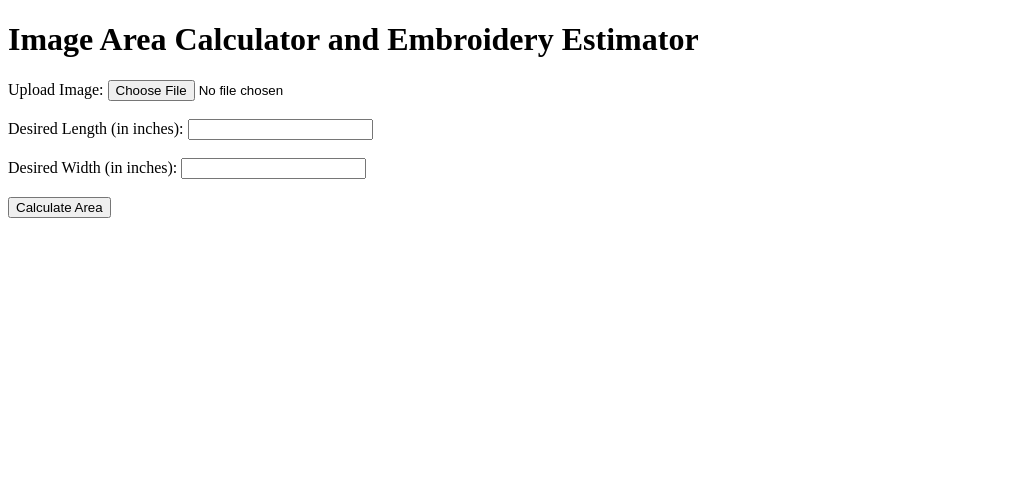
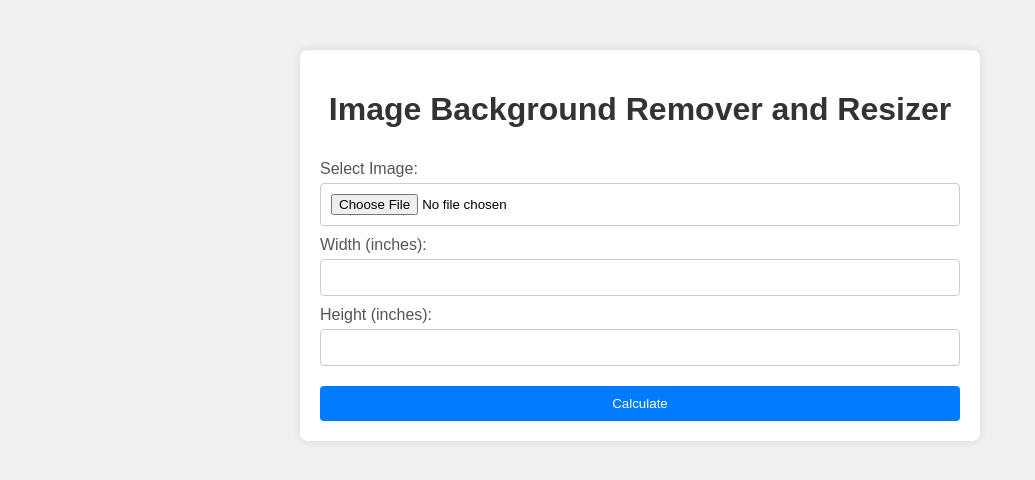
Before and after one commit to jacobkho/stitch-estimate, a Flask app: page / in a window 1280 px wide. Shown: the top 480 px of the page, without its empty margins (0-1035 px from the left). Run offline with Flask 3, Linux system fonts and the light colour scheme.

Commit message:
image analyzing working, I think

```diff
--- a/app.py
+++ b/app.py
@@ -1,155 +1,85 @@
-from flask import Flask, request, render_template, send_file
+from flask import Flask, request, render_template, jsonify
 import cv2
 import numpy as np
 from PIL import Image
-import os
-import tempfile
-import shutil
+import io
 
 app = Flask(__name__)
-TEMP_DIR = 'static/temp/'
 
-# Ensure the temporary directory exists
-if not os.path.exists(TEMP_DIR):
-    os.makedirs(TEMP_DIR)
+# Function to process the image and remove the background using GrabCut
+def remove_background(image):
+    # Convert image to numpy array
+    image_np = np.array(image)
 
-@app.route('/', methods=['GET', 'POST'])
+    # Create a mask
+    mask = np.zeros(image_np.shape[:2], np.uint8)
+
+    # Create temporary arrays used by GrabCut
+    bgdModel = np.zeros((1, 65), np.float64)
+    fgdModel = np.zeros((1, 65), np.float64)
+
+    # Define the rectangle which contains the foreground object
+    rect = (10, 10, image_np.shape[1]-10, image_np.shape[0]-10)
+
+    # Apply GrabCut algorithm
+    cv2.grabCut(image_np, mask, rect, bgdModel, fgdModel, 5, cv2.GC_INIT_WITH_RECT)
+
+    # Modify the mask so that sure and likely foreground are set to 1, and the rest are set to 0
+    mask2 = np.where((mask == 2) | (mask == 0), 0, 1).astype('uint8')
+
+    # Apply the mask to the image
+    result_image = image_np * mask2[:, :, np.newaxis]
+
+    # Convert masked areas to white background
+    background = np.full_like(result_image, (255, 255, 255))
+    result_with_white_bg = np.where(result_image == 0, background, result_image)
+
+    return result_with_white_bg, mask2
+
+# Function to resize the image based on the user's specifications
+def resize_image(image, mask, width_inch, height_inch, dpi):
+    original_width, original_height = image.shape[1], image.shape[0]
+    if width_inch and not height_inch:
+        width_px = int(width_inch * dpi)
+        height_px = int((width_px / original_width) * original_height)
+    elif height_inch and not width_inch:
+        height_px = int(height_inch * dpi)
+        width_px = int((height_px / original_height) * original_width)
+    else:
+        width_px = int(width_inch * dpi)
+        height_px = int(height_inch * dpi)
+
+    resized_image = cv2.resize(image, (width_px, height_px), interpolation=cv2.INTER_AREA)
+    resized_mask = cv2.resize(mask, (width_px, height_px), interpolation=cv2.INTER_AREA)
+    return resized_image, resized_mask
+
+# Function to calculate the area of the object in square inches and total stitches
+def calculate_area_and_stitches(mask, dpi):
+    object_area_pixels = np.sum(mask == 1)
+    square_inches = object_area_pixels / (dpi * dpi)
+    total_stitches = square_inches * 2000
+    return square_inches, total_stitches
+
+@app.route('/')
 def index():
-    error = None
-    cleaned_filepath = None
-    area = 0
-    stitches = 0
-    cost = 0
+    return render_template('index.html')
 
-    if request.method == 'POST':
-        # Clean up the temp directory
-        shutil.rmtree(TEMP_DIR)
-        os.makedirs(TEMP_DIR)
+@app.route('/process', methods=['POST'])
+def process_image():
+    file = request.files['image']
+    width_inch = request.form.get('width', type=float)
+    height_inch = request.form.get('height', type=float)
 
-        file = request.files['file']
-        desired_length = request.form.get('length')
-        desired_width = request.form.get('width')
+    image = Image.open(file.stream).convert('RGB')
+    dpi = image.info.get('dpi', (300, 300))[0]  # Default to 300 DPI if not found
+    result_image, mask = remove_background(image)
+    resized_image, resized_mask = resize_image(result_image, mask, width_inch, height_inch, dpi)
+    square_inches, total_stitches = calculate_area_and_stitches(resized_mask, dpi)
 
-        desired_length = float(desired_length) if desired_length else 0
-        desired_width = float(desired_width) if desired_width else 0
+    return jsonify({
+        'square_inches': round(square_inches, 2),
+        'total_stitches': round(total_stitches)
+    })
 
-        if file:
-            filepath = os.path.join(TEMP_DIR, file.filename)
-            file.save(filepath)
-            print(f"File uploaded to {filepath}")
-
-            # Check the file format
-            file_format = file.content_type
-            print(f"Uploaded file format: {file_format}")
-            supported_formats = ["image/jpeg", "image/png"]
-            if file_format not in supported_formats:
-                print("Unsupported file format")
-                error = "Unsupported file format"
-            else:
-                area, stitches, cost = calculate_estimates(filepath, desired_length, desired_width)
-                cleaned_filepath = filepath
-
-    return render_template('index.html', filepath=cleaned_filepath, area=area, stitches=stitches, cost=cost, error=error)
-
-def calculate_estimates(image_path, desired_length, desired_width):
-    # Read the image
-    image = cv2.imread(image_path)
-    if image is None:
-        print("Failed to read the image")
-        return 0, 0, 0
-
-    print(f"Image read successfully: {image.shape}")
-
-    # Extract DPI
-    pil_image = Image.open(image_path)
-    dpi = pil_image.info.get('dpi', (300, 300))
-    dpi_x, dpi_y = dpi
-
-    # Use default DPI if the extracted DPI is unusually low
-    if dpi_x < 100 or dpi_y < 100:
-        dpi_x, dpi_y = 300, 300
-    print(f"DPI: {dpi_x}, {dpi_y}")
-
-    # Convert to grayscale
-    gray_image = cv2.cvtColor(image, cv2.COLOR_BGR2GRAY)
-    gray_image_path = os.path.join(TEMP_DIR, 'gray_image.png')
-    cv2.imwrite(gray_image_path, gray_image)
-    print(f"Grayscale image saved to {gray_image_path}")
-
-    # Apply Otsu's threshold to convert the image to binary
-    _, binary_image = cv2.threshold(gray_image, 0, 255, cv2.THRESH_BINARY_INV + cv2.THRESH_OTSU)
-    binary_image_path = os.path.join(TEMP_DIR, 'binary_image.png')
-    cv2.imwrite(binary_image_path, binary_image)
-    print(f"Binary image saved to {binary_image_path}")
-
-    # Find contours
-    contours, _ = cv2.findContours(binary_image, cv2.RETR_EXTERNAL, cv2.CHAIN_APPROX_SIMPLE)
-    if len(contours) == 0:
-        print("No contours found")
-        return 0, 0, 0
-
-    object_contour = max(contours, key=cv2.contourArea)
-    area_pixels = cv2.contourArea(object_contour)
-    print(f"Contour area in pixels: {area_pixels}")
-
-    # Draw contours on the image for visualization
-    contour_image = cv2.drawContours(image.copy(), [object_contour], -1, (0, 255, 0), 3)
-    contour_image_path = os.path.join(TEMP_DIR, 'contour_image.png')
-    cv2.imwrite(contour_image_path, contour_image)
-    print(f"Contour image saved to {contour_image_path}")
-
-    if area_pixels == 0:
-        return 0, 0, 0
-
-    # Calculate the object's current width and length in inches
-    contour_rect = cv2.minAreaRect(object_contour)
-    box = cv2.boxPoints(contour_rect)
-    box = np.int_(box)
-
-    width_pixels = np.linalg.norm(box[0] - box[1])
-    length_pixels = np.linalg.norm(box[1] - box[2])
-
-    current_width_in_inches = width_pixels / dpi_x
-    current_length_in_inches = length_pixels / dpi_y
-
-    print(f"Current width in inches: {current_width_in_inches}, Current length in inches: {current_length_in_inches}")
-
-    # Adjust dimensions based on the desired length or width
-    scale_factor_length = scale_factor_width = 1
-    if desired_length > 0 and desired_width > 0:
-        scale_factor_length = desired_length / current_length_in_inches
-        scale_factor_width = desired_width / current_width_in_inches
-        scale_factor = (scale_factor_length + scale_factor_width) / 2
-        adjusted_width_in_inches = current_width_in_inches * scale_factor
-        adjusted_length_in_inches = current_length_in_inches * scale_factor
-    elif desired_length > 0:
-        scale_factor_length = desired_length / current_length_in_inches
-        adjusted_length_in_inches = desired_length
-        adjusted_width_in_inches = current_width_in_inches * scale_factor_length
-    elif desired_width > 0:
-        scale_factor_width = desired_width / current_width_in_inches
-        adjusted_width_in_inches = desired_width
-        adjusted_length_in_inches = current_length_in_inches * scale_factor_width
-    else:
-        adjusted_length_in_inches = current_length_in_inches
-        adjusted_width_in_inches = current_width_in_inches
-
-    print(f"Adjusted width in inches: {adjusted_width_in_inches}, Adjusted length in inches: {adjusted_length_in_inches}")
-
-    adjusted_area_square_inches = round(adjusted_width_in_inches * adjusted_length_in_inches, 1)
-
-    total_stitches = adjusted_area_square_inches * 2000
-    total_cost = (total_stitches / 1000) * 1.25
-
-    print(f"Adjusted area in square inches: {adjusted_area_square_inches}")
-    print(f"Total stitches: {total_stitches}")
-    print(f"Total cost: {total_cost}")
-
-    return adjusted_area_square_inches, total_stitches, total_cost
-
-@app.route('/file/<path:filename>')
-def serve_file(filename):
-    return send_file(os.path.join(TEMP_DIR, filename))
-
-if __name__ == '__main__':
+if __name__ == "__main__":
     app.run(debug=True)
--- a/templates/index.html
+++ b/templates/index.html
@@ -4,31 +4,107 @@
 <head>
     <meta charset="UTF-8">
     <meta name="viewport" content="width=device-width, initial-scale=1.0">
-    <title>Image Area Calculator and Embroidery Estimator</title>
+    <title>Image Background Remover and Resizer</title>
+    <style>
+        body {
+            font-family: Arial, sans-serif;
+            margin: 0;
+            padding: 0;
+            background-color: #f0f0f0;
+        }
+
+        .container {
+            width: 50%;
+            margin: auto;
+            background-color: #fff;
+            padding: 20px;
+            box-shadow: 0 0 10px rgba(0, 0, 0, 0.1);
+            margin-top: 50px;
+            border-radius: 8px;
+        }
+
+        h1 {
+            text-align: center;
+            color: #333;
+        }
+
+        form {
+            display: flex;
+            flex-direction: column;
+        }
+
+        label {
+            margin-top: 10px;
+            color: #555;
+        }
+
+        input[type="text"],
+        input[type="number"],
+        input[type="file"] {
+            padding: 10px;
+            margin-top: 5px;
+            border: 1px solid #ccc;
+            border-radius: 4px;
+        }
+
+        button {
+            padding: 10px;
+            margin-top: 20px;
+            background-color: #007BFF;
+            color: #fff;
+            border: none;
+            border-radius: 4px;
+            cursor: pointer;
+        }
+
+        button:hover {
+            background-color: #0056b3;
+        }
+
+        #result {
+            margin-top: 20px;
+            padding: 10px;
+            background-color: #e0e0e0;
+            border-radius: 4px;
+            display: none;
+        }
+    </style>
+    <script>
+        async function handleSubmit(event) {
+            event.preventDefault();
+            const formData = new FormData(event.target);
+            const response = await fetch('/process', {
+                method: 'POST',
+                body: formData
+            });
+            const result = await response.json();
+            document.getElementById('result').style.display = 'block';
+            document.getElementById('square_inches').innerText = result.square_inches;
+            document.getElementById('total_stitches').innerText = result.total_stitches;
+        }
+    </script>
 </head>
 
 <body>
-    <h1>Image Area Calculator and Embroidery Estimator</h1>
-    <form action="/" method="post" enctype="multipart/form-data">
-        <label for="file">Upload Image:</label>
-        <input type="file" name="file" id="file" required><br><br>
+    <div class="container">
+        <h1>Image Background Remover and Resizer</h1>
+        <form id="image-form" onsubmit="handleSubmit(event)">
+            <label for="image">Select Image:</label>
+            <input type="file" id="image" name="image" accept="image/*" required>
 
-        <label for="length">Desired Length (in inches):</label>
-        <input type="number" name="length" id="length" step="0.01"><br><br>
+            <label for="width">Width (inches):</label>
+            <input type="text" id="width" name="width">
 
-        <label for="width">Desired Width (in inches):</label>
-        <input type="number" name="width" id="width" step="0.01"><br><br>
+            <label for="height">Height (inches):</label>
+            <input type="text" id="height" name="height">
 
-        <button type="submit">Calculate Area</button>
-    </form>
-
-    {% if filepath %}
-    <h2>Result</h2>
-    <img src="{{ filepath }}" alt="Uploaded Image" style="max-width: 500px;"><br>
-    <p>Area: {{ "%.2f"|format(area) }} square inches</p>
-    <p>Total Stitches: {{ "%.0f"|format(stitches) }}</p>
-    <p>Total Cost: ${{ "%.2f"|format(cost) }}</p>
-    {% endif %}
+            <button type="submit">Calculate</button>
+        </form>
+        <div id="result">
+            <p>Object Area: <span id="square_inches"></span> square inches</p>
+            <p>Total Stitches: <span id="total_stitches"></span></p>
+        </div>
+    </div>
 </body>
 
 </html>
```
